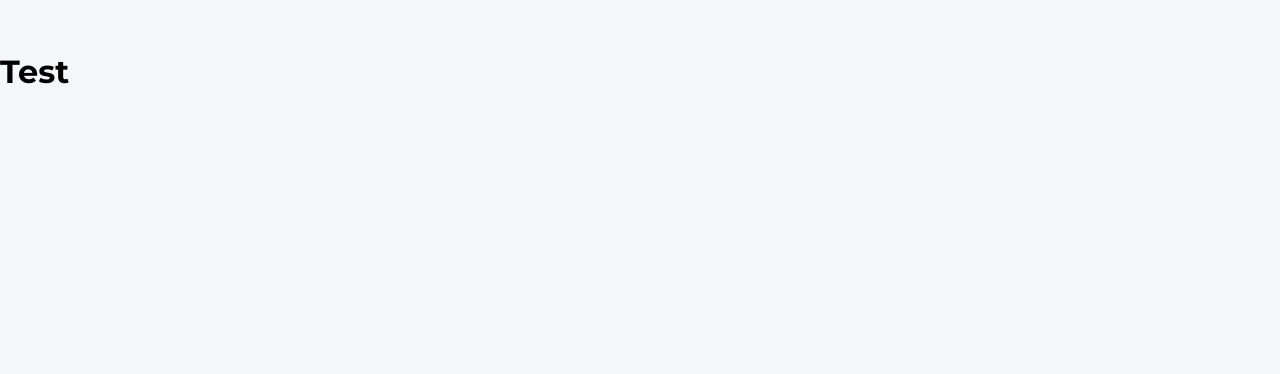
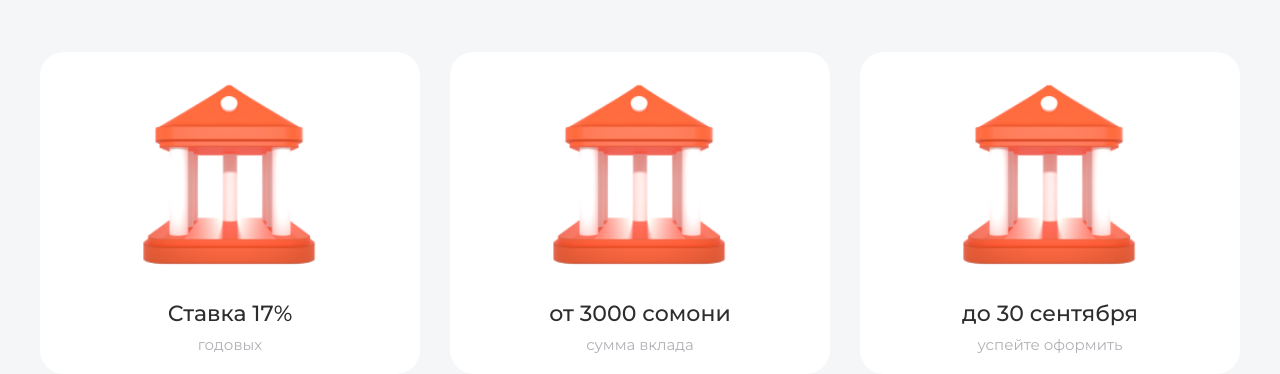
Before and after one commit to islom-sattorov/Kafolat-humo-landing, a React (Create React App) app: page / in a window 1280 px wide. Shown: the part 748-1122 px from the top of the page. Before the commit the page ends 839 px from the top, so only its background shows below. Built offline with nearby package versions, Linux system fonts and the light colour scheme.

Commit message:
add: card component v0.1

```diff
--- a/src/App.css
+++ b/src/App.css
@@ -0,0 +1,5 @@
+.card-items{
+    display: flex;
+    justify-content: center;
+    gap: 30px;
+}
--- a/src/App.js
+++ b/src/App.js
@@ -1,12 +1,29 @@
 import "./App.css";
 import Card from "./Components/Card/Card";
+import cardImage from './Components/Card/illustration.png';
 import Navbar from "./Components/Navbar/Navbar";
 
 function App() {
   return (
     <div className="App">
       <Navbar />
-      <Card />
+      <section className="card-items">
+        <Card
+          src={cardImage}
+          title='Ставка 17%'
+          subtitle='годовых'
+        />
+        <Card
+          src={cardImage}
+          title='от 3000 сомони'
+          subtitle='сумма вклада'
+        />
+        <Card
+          src={cardImage}
+          title='до 30 сентября'
+          subtitle='успейте оформить'
+        />
+      </section>
     </div>
   );
 }
--- a/src/Components/Card/Card.jsx
+++ b/src/Components/Card/Card.jsx
@@ -1,9 +1,13 @@
 import React from 'react'
-import Style from './Card.module.css'
+import style from './Card.module.css'
 
-const SectionTest = () => {
+const SectionTest = (props) => {
     return (
-        <h1 className={Style.title}>Test</h1>
+        <div className={style.card__item}>
+            <img src={props.src} alt='' />
+            <h3 className={style.title}>{props.title}</h3>
+            <p className={style.subtitle}>{props.subtitle}</p>
+        </div>
     )
 }
 
--- a/src/Components/Card/Card.module.css
+++ b/src/Components/Card/Card.module.css
@@ -0,0 +1,29 @@
+.card__item{
+    background: #fff;
+    width: 380px;
+    height: 322px;
+    padding: 24px 48px;
+    display: flex;
+    flex-direction: column;
+    align-items: center;
+    border-radius: 24px;
+}
+
+.card__item img{
+    width: 200px;
+}
+
+.title{
+    font-size: 2.2rem;
+    font-weight: 500;
+    color: #2d2d2d;
+    text-align: center;
+    padding: 24px 0 8px 0;
+}
+
+.subtitle{
+    text-align: center;
+    font-weight: 400;
+    font-size: 1.5rem;
+    color: #b0b1b5;
+}
--- a/src/index.css
+++ b/src/index.css
@@ -8,6 +8,7 @@
 
 html {
   font-family: "Montserrat", sans-serif;
+  font-size: 10px;
 }
 
 body {
```
Also changed, not shown: src/Components/Card/illustration.png (added).
